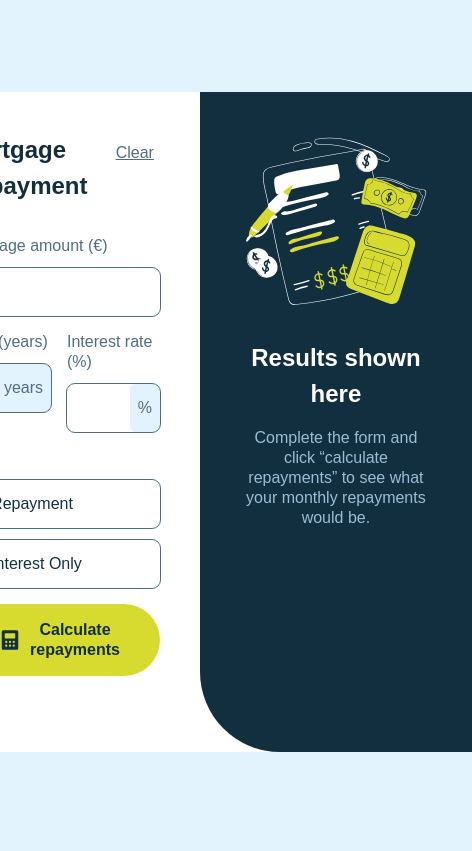
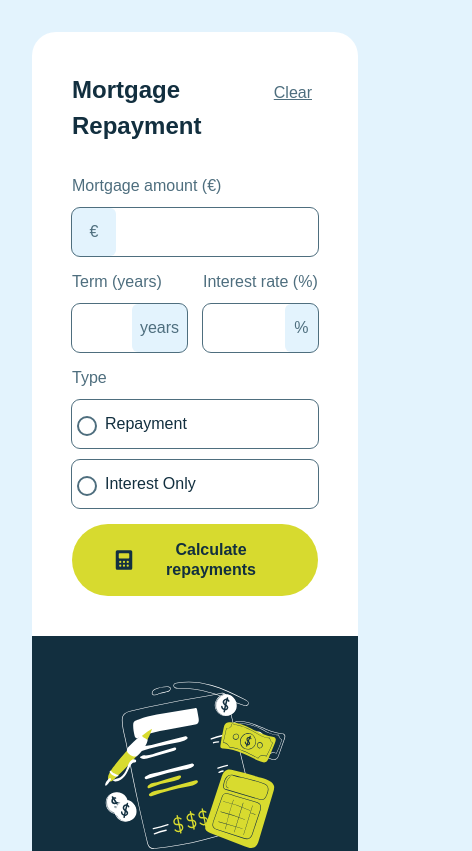
Before and after one commit to JosielLima/mortgage-repayment-calculator, a React (Vite) app: page / in a window 390 px wide. Shown: the top 851 px of the page, 472 px wide, since content can reach past the window. Built offline with nearby package versions, Linux system fonts and the light colour scheme.

Commit message:
Responsive

```diff
--- a/src/App.css
+++ b/src/App.css
@@ -3,3 +3,4 @@
 @import './styles/utilities.css';
 @import './styles/global.css';
 @import './styles/components.css';
+@import './styles/responsive.css';
--- a/src/styles/components.css
+++ b/src/styles/components.css
@@ -25,6 +25,7 @@
     align-items: center;
     justify-content: center;
     gap: 1rem;
+    height: 100%;
   }
 
   .result-full {
--- /dev/null
+++ b/src/styles/responsive.css
@@ -0,0 +1,40 @@
+@media screen and (max-width: 768px) {
+  .container {
+    margin: var(--space-20);
+    height: 100%;
+  }
+  .content {
+    grid-template-columns: 1fr;
+  }
+
+  .result {
+    height: auto;
+    border-bottom-left-radius: 0;
+  }
+
+  .form {
+    .form-group-horizontal {
+      justify-content: space-between;
+    }
+  }
+}
+
+@media screen and (max-width: 375px) {
+  .container {
+    margin: 0;
+    height: 100%;
+    border: 0;
+  }
+
+  .form {
+    .header {
+      display: flex;
+      justify-content: flex-start;
+      flex-direction: column;
+      margin-bottom: 1rem;
+    }
+    .form-group-horizontal {
+      flex-direction: column;
+    }
+  }
+}
```
